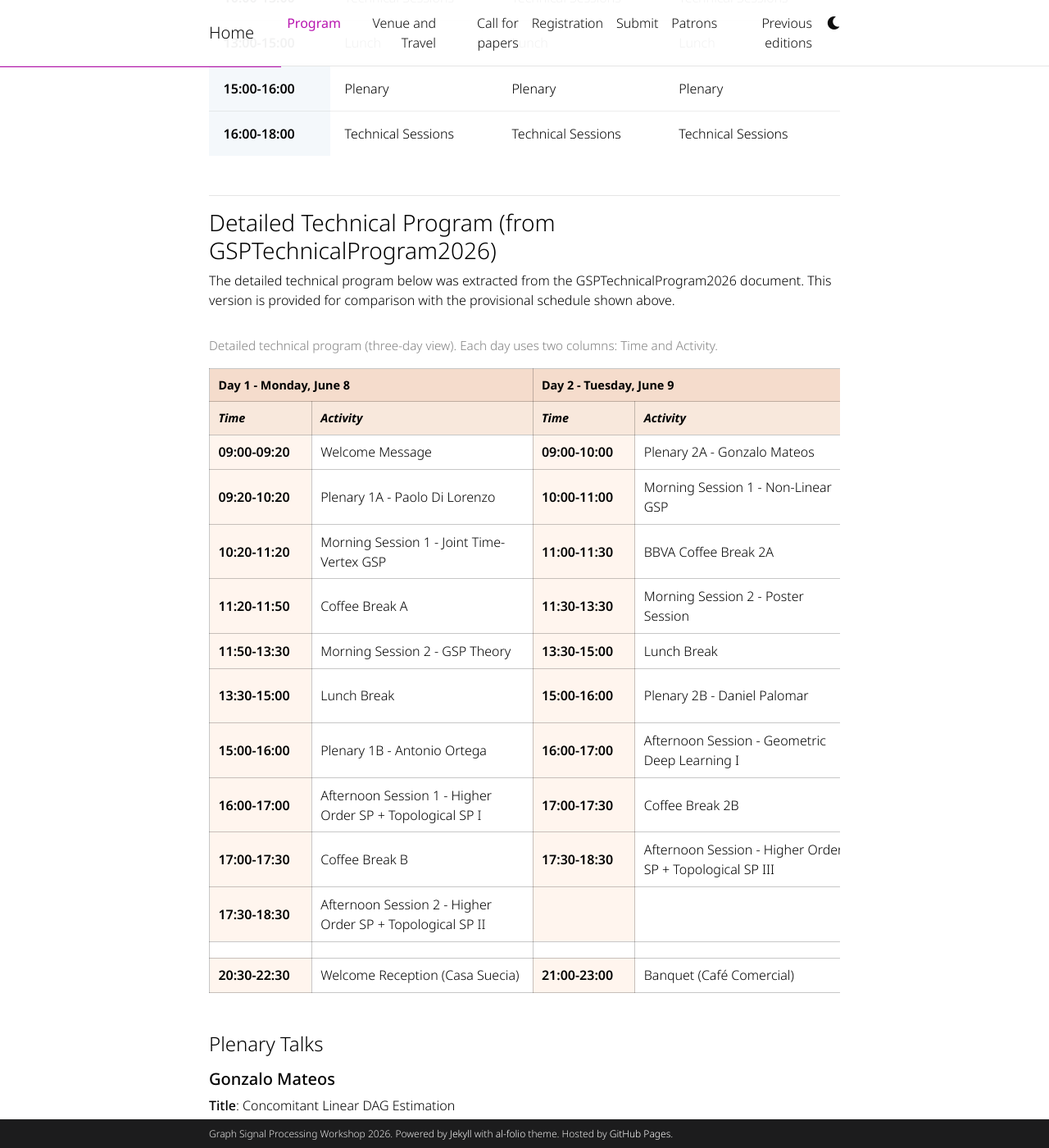
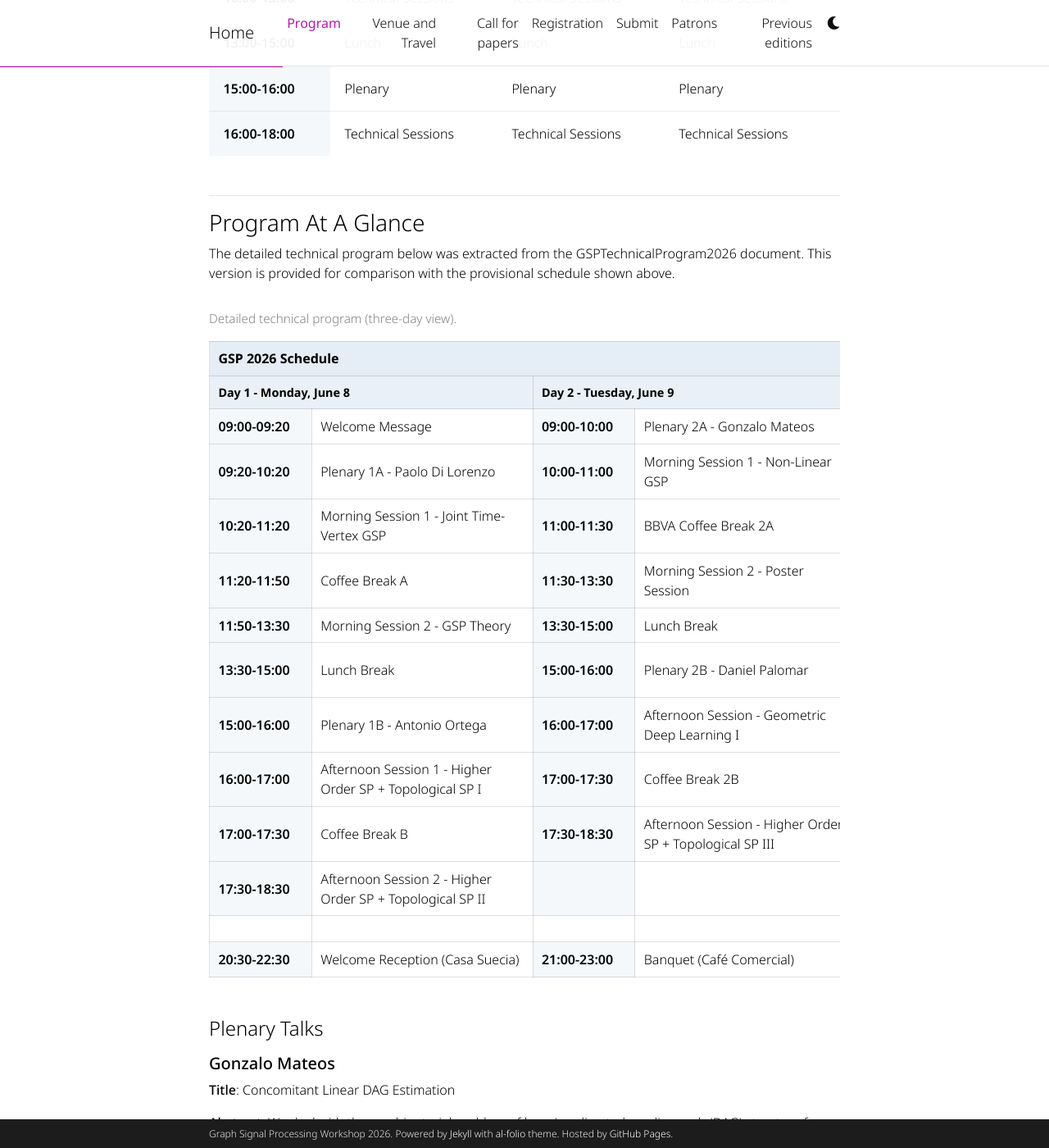
Before and after one commit to GSP2026/gsp2026.github.io, a Jekyll site: the page built from _pages/schedule.md, in a window 1280 px wide and 1400 px high, scrolled down 722 px. Shown: the whole window at 82% size. Built offline with Jekyll 4.4.1, drawn with Linux system fonts in a browser that asks for light colours; full-size pictures stand in for the smaller copies a plugin makes; comment, search, counter and statistics services are not loaded; a style sheet for code colours, icons or effects is not loaded.

Commit message:
Refine program at a glance table

```diff
--- a/_pages/schedule.md
+++ b/_pages/schedule.md
@@ -98,26 +98,27 @@ The provisional program for GSP 2026 is outlined below. A more detailed schedule
 
   .schedule-detailed th,
   .schedule-detailed td {
-    border: 1px solid rgba(0, 0, 0, 0.22);
+    border: 1px solid rgba(0, 0, 0, 0.12);
     padding: 0.55rem 0.65rem;
     vertical-align: middle;
   }
 
-  .schedule-detailed .day-heading {
-    background: #f5dccc;
+  .schedule-detailed .title-heading {
+    background: rgba(40, 110, 180, 0.12);
     text-align: left;
     font-weight: 700;
+    font-size: 1rem;
   }
 
-  .schedule-detailed .subheading {
-    background: #f8e8dc;
-    font-style: italic;
+  .schedule-detailed .day-heading {
+    background: rgba(40, 110, 180, 0.1);
+    text-align: left;
     font-weight: 700;
   }
 
   .schedule-detailed .time-slot {
     width: 7.8rem;
-    background: #fff5ee;
+    background: rgba(40, 110, 180, 0.05);
     font-weight: 600;
   }
 
@@ -126,7 +127,7 @@ The provisional program for GSP 2026 is outlined below. A more detailed schedule
   }
 
   .schedule-detailed .spacer-row td {
-    height: 1.25rem;
+    height: 2rem;
     background: #ffffff;
   }
 
@@ -227,27 +228,22 @@ The provisional program for GSP 2026 is outlined below. A more detailed schedule
 
 ---
 
-### Detailed Technical Program (from GSPTechnicalProgram2026)
+### Program At A Glance
 
 The detailed technical program below was extracted from the GSPTechnicalProgram2026 document. This version is provided for comparison with the provisional schedule shown above.
 
 <div class="schedule-preview schedule-detailed">
-  <div class="schedule-note">Detailed technical program (three-day view). Each day uses two columns: Time and Activity.</div>
+  <div class="schedule-note">Detailed technical program (three-day view).</div>
   <div class="schedule-table-wrap">
     <table class="schedule-table">
       <thead>
         <tr>
+          <th class="title-heading" colspan="6">GSP 2026 Schedule</th>
+        </tr>
+        <tr>
           <th class="day-heading" colspan="2">Day 1 - Monday, June 8</th>
           <th class="day-heading" colspan="2">Day 2 - Tuesday, June 9</th>
           <th class="day-heading" colspan="2">Day 3 - Wednesday, June 10</th>
-        </tr>
-        <tr>
-          <th class="subheading">Time</th>
-          <th class="subheading">Activity</th>
-          <th class="subheading">Time</th>
-          <th class="subheading">Activity</th>
-          <th class="subheading">Time</th>
-          <th class="subheading">Activity</th>
         </tr>
       </thead>
       <tbody>
```
